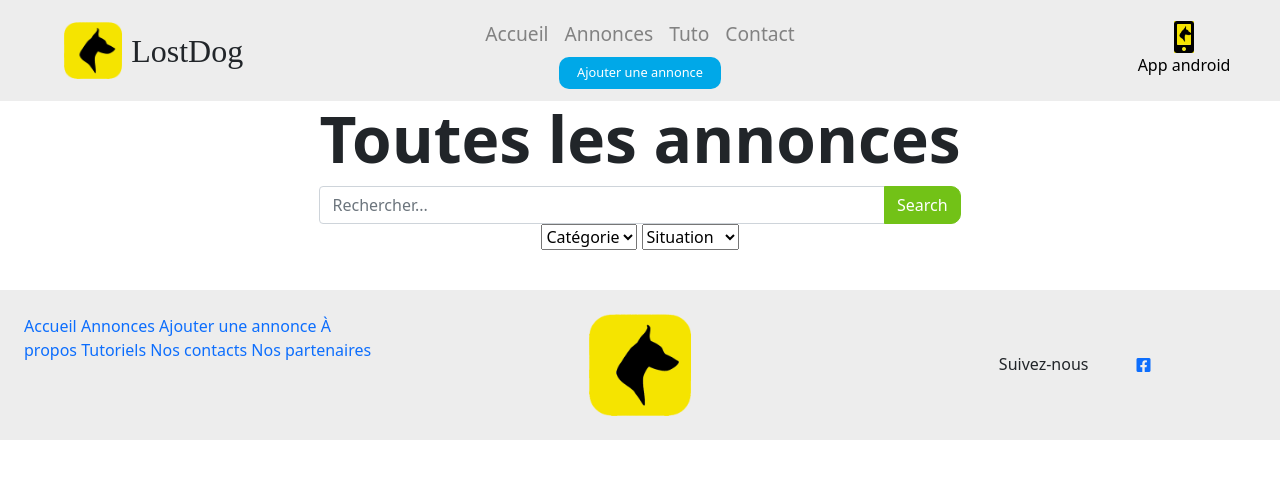
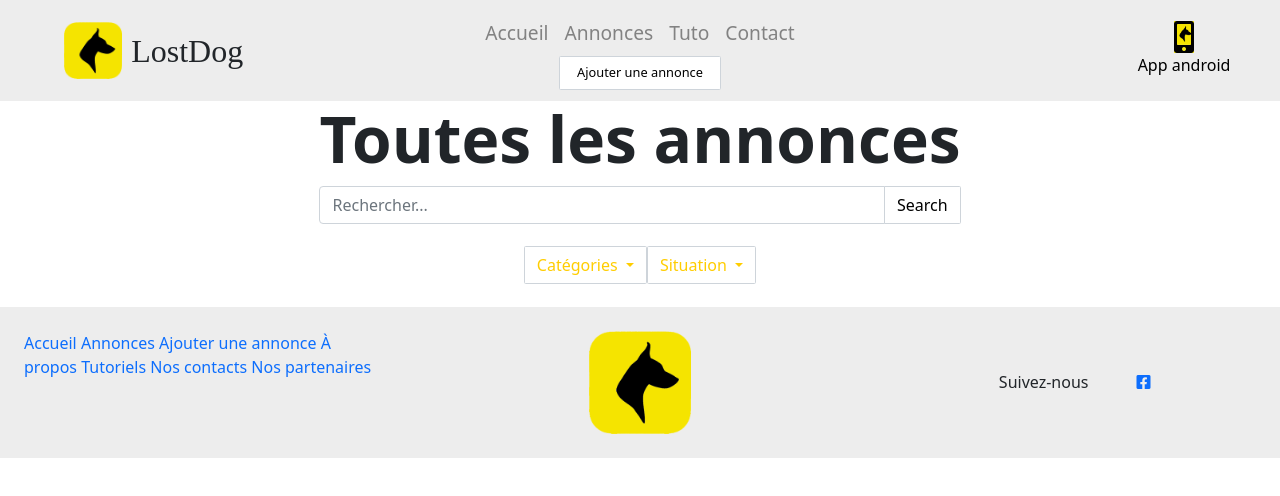
Before and after one commit to cfa-devweb/lost-dog, a website: page views/ads.html in a window 1280 px wide. Drawn offline with nearby package versions, Linux system fonts and the light colour scheme; files that its build step writes are made by us from their sources; no server answers; a web font is replaced by a local one.

Commit message:
barre de recherche 02/12 v1

```diff
--- a/views/ads.html
+++ b/views/ads.html
@@ -1,8 +1,14 @@
 {% extends "layouts/base.html" %}
 {% block css %}
 <style>
-  #select {
-    margin-bottom: 20px;
+  .col-md-auto {
+    margin-bottom: 2%;
+  }
+  .btn {
+    border: 1px solid #ced4da;
+    border-radius: .1rem;
+    background-color: white;
+    color: black;
   }
 </style>
 {% endblock %}
@@ -25,27 +31,34 @@
       </div>
     </div>
     <div class="row justify-content-md-center">
-      <div class="col-md-auto" id="select">
-        <select id="select">
-          <option value>Catégorie</option>
-          <option id="chien" name="chien" value>Chien</option>
-          <option id="chat" name="chat" value>Chat</option>
-          <option id="oiseaux" name="oiseaux" value>Oiseaux</option>
-          <option id="autres" name="autres" value>Autres</option>
-        </select>
-
-        <select id="select">
-          <option value>Situation</option>
-          <option id="perdu" name="perdu" value>Perdu</option>
-          <option id="trouve" name="trouve" value>Trouvé</option>
-          <option id="a-adopter" name="a-adopter" value>A adopter</option>
-        </select>
+      <div class="col-md-auto d-flex">
+        <div class="dropdown mr-3">
+          <div class="dropdown">
+            <button type="button" class="btn btn-primary button dropdown-toggle" data-toggle="dropdown" style="color: #ffcd00;">
+              Catégories
+            </button>
+            <div class="dropdown-menu">
+              <a class="dropdown-item" href="#">Chat</a>
+              <a class="dropdown-item" href="#">Chien</a>
+              <a class="dropdown-item" href="#">Autres</a>
+            </div>
+          </div>
+        </div>
+        <div class="dropdown">
+          <button type="button" class="btn btn-primary button dropdown-toggle" data-toggle="dropdown" style="color: #ffcd00;">
+            Situation
+          </button>
+          <div class="dropdown-menu">
+            <a class="dropdown-item" href="#">Perdu</a>
+            <a class="dropdown-item" href="#">Trouvé</a>
+            <a class="dropdown-item" href="#">A adopter</a>
+          </div>
         </div>
       </div>
     </div>
 
-  <div class="container" id="container_cards" >
-    <div class="row"  id="insertCard" style="overflow: auto;">
+      <div class="container" id="container_cards">
+        <div class="row" id="insertCard" style="overflow: auto;">
           {% for ad in ads %}
           <div class="col-4">
             <div class="card" style="width: 18rem;">
@@ -67,8 +80,10 @@
 {% endblock %}
 
 {% block js %}
+<script src="https://ajax.googleapis.com/ajax/libs/jquery/3.5.1/jquery.min.js"></script>
+<script src="https://cdn.jsdelivr.net/npm/popper.js@1.16.0/dist/umd/popper.min.js"></script>
+<script src="https://stackpath.bootstrapcdn.com/bootstrap/5.0.0-alpha1/js/bootstrap.min.js"></script>
 <script type="text/javascript">
-
   var block = document.getElementById('container_cards');
   var test = document.getElementById("insertCard");
 
@@ -143,11 +158,10 @@
     });
   }
 
-  document.addEventListener('scroll', function(event) {
-    if(window.pageYOffset + window.innerHeight >= document.body.offsetHeight) {
+  document.addEventListener('scroll', function (event) {
+    if (window.pageYOffset + window.innerHeight >= document.body.offsetHeight) {
       loadCard();
     }
   });
-
 </script>
 {% endblock %}
```
Lines whose indentation alone changed are shown as unchanged.
